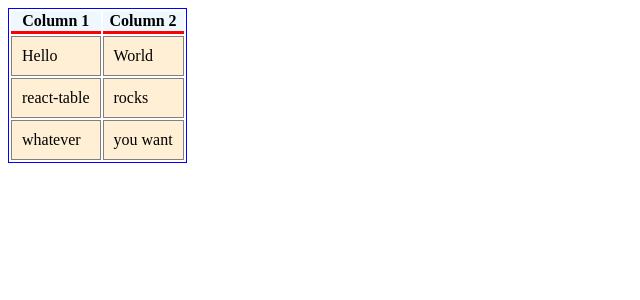
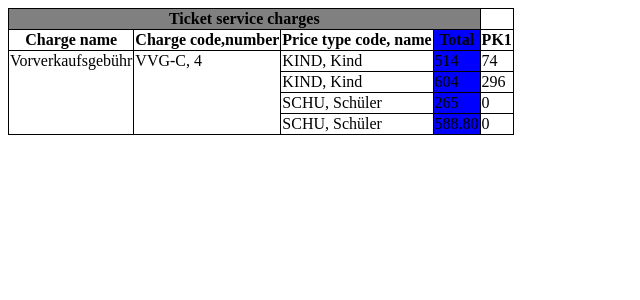
Before and after one commit to nenadbugaric/tables, a React (Create React App) app: page / in a window 1280 px wide. Shown: the top 300 px of the page, without its empty margins (0-640 px from the left). Built offline with nearby package versions, Linux system fonts and the light colour scheme.

Commit message:
react-table example\ ;

```diff
--- a/package.json
+++ b/package.json
@@ -15,6 +15,7 @@
     "react-dom": "^16.13.1",
     "react-scripts": "3.4.1",
     "react-table": "^7.2.2",
+    "styled-components": "^5.1.1",
     "typescript": "^3.9.6"
   },
   "scripts": {
--- a/src/tables/react-table/index.jsx
+++ b/src/tables/react-table/index.jsx
@@ -1,20 +1,76 @@
 import React from "react";
 import { useTable } from "react-table";
+import styled from 'styled-components';
+
+const TABLE = styled.table`
+  border: 1px solid black;
+  border-collapse: collapse;
+`;
+const TH = styled.th`
+  border-right: 1px solid black;
+  border-top: 1px solid black;
+  background: ${(props) => {
+    const colors = {
+      isParent: 'gray',
+      isTotal: 'blue'
+    };
+
+    const propsColors = Object.keys(props)
+      .filter(prop => props[prop]);
+
+    const propsToUse = Object.keys(colors)
+      .find(color => propsColors.includes(color))
+
+    return !propsToUse
+      ? 'transparent'
+      : colors[propsToUse];
+}}
+`;
+const TD = styled.td`
+  border: 1px solid black;
+  border-bottom: none;
+  background: ${(props) => !props.isTotal ? 'transparent' : 'blue'}
+`;
+const TD_NONE = styled.td`
+  visibility: hidden;
+  border: none;
+  border-right: 1px solid black;
+`;
+
+function sum(vals) {
+  return vals.reduce((x, y) => x + y, 0);
+}
 
 export default function ReactTable() {
   const data = React.useMemo(
     () => [
       {
-        col1: "Hello",
-        col2: "World",
+        chargeName: "Vorverkaufsgebühr",
+        chargeCode: "VVG-C, 4",
+        priceType: "KIND, Kind",
+        total: '514',
+        pk1: '74'
       },
       {
-        col1: "react-table",
-        col2: "rocks",
+        chargeName: "Vorverkaufsgebühr",
+        chargeCode: "VVG-C, 4",
+        priceType: "KIND, Kind",
+        total: '604',
+        pk1: '296'
       },
       {
-        col1: "whatever",
-        col2: "you want",
+        chargeName: "Vorverkaufsgebühr",
+        chargeCode: "VVG-C, 4",
+        priceType: "SCHU, Schüler",
+        total: '265',
+        pk1: '0'
+      },
+      {
+        chargeName: "Vorverkaufsgebühr",
+        chargeCode: "VVG-C, 4",
+        priceType: "SCHU, Schüler",
+        total: '588.80',
+        pk1: '0'
       },
     ],
     []
@@ -23,12 +79,31 @@ export default function ReactTable() {
   const columns = React.useMemo(
     () => [
       {
-        Header: "Column 1",
-        accessor: "col1", // accessor is the "key" in the data
+        Header: "Ticket service charges",
+        columns: [
+          {
+            Header: "Charge name",
+            accessor: "chargeName",
+          },
+          {
+            Header: "Charge code,number",
+            accessor: "chargeCode",
+          },
+          {
+            Header: "Price type code, name",
+            accessor: "priceType",
+          },
+          {
+            Header: "Total",
+            accessor: "total",
+            Aggregated: props => props.value,
+            aggregate: sum
+          },
+        ]
       },
       {
-        Header: "Column 2",
-        accessor: "col2",
+        Header: "PK1",
+        accessor: "pk1"
       },
     ],
     []
@@ -43,23 +118,17 @@ export default function ReactTable() {
   } = useTable({ columns, data });
 
   return (
-    <table {...getTableProps()} style={{ border: "solid 1px blue" }}>
+    <TABLE {...getTableProps()} style={{ borderCollapse: 'collapse'}}>
       <thead>
         {headerGroups.map((headerGroup) => (
           <tr {...headerGroup.getHeaderGroupProps()}>
-            {headerGroup.headers.map((column) => (
-              <th
-                {...column.getHeaderProps()}
-                style={{
-                  borderBottom: "solid 3px red",
-                  background: "aliceblue",
-                  color: "black",
-                  fontWeight: "bold",
-                }}
-              >
-                {column.render("Header")}
-              </th>
-            ))}
+            {headerGroup.headers.map((column) => {
+              return (
+                <TH isTotal={column.id === 'total'} isParent={!!column.columns?.length} {...column.getHeaderProps()}>
+                  {column.render("Header")}
+                </TH>
+              );
+            })}
           </tr>
         ))}
       </thead>
@@ -70,23 +139,20 @@ export default function ReactTable() {
           return (
             <tr {...row.getRowProps()}>
               {row.cells.map((cell) => {
+                if (row.index > 0 && ['chargeName', 'chargeCode'].includes(cell.column.id)) {
+                  return <TD_NONE key={cell.column.id}/>
+                }
+
                 return (
-                  <td
-                    {...cell.getCellProps()}
-                    style={{
-                      padding: "10px",
-                      border: "solid 1px gray",
-                      background: "papayawhip",
-                    }}
-                  >
+                  <TD isTotal={cell.column.id === 'total'} {...cell.getCellProps()}>
                     {cell.render("Cell")}
-                  </td>
+                  </TD>
                 );
               })}
             </tr>
           );
         })}
       </tbody>
-    </table>
+    </TABLE>
   );
 }
```
Also changed, not shown: 1 other file (tests, documents, lock files or other folders).
